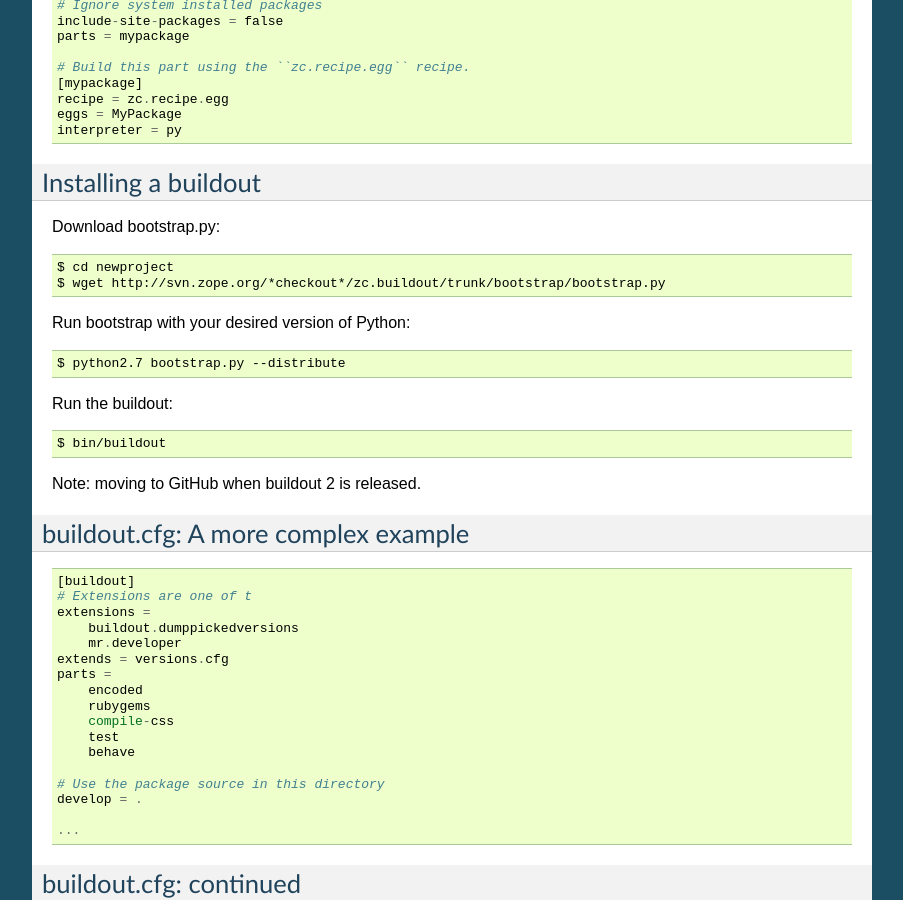
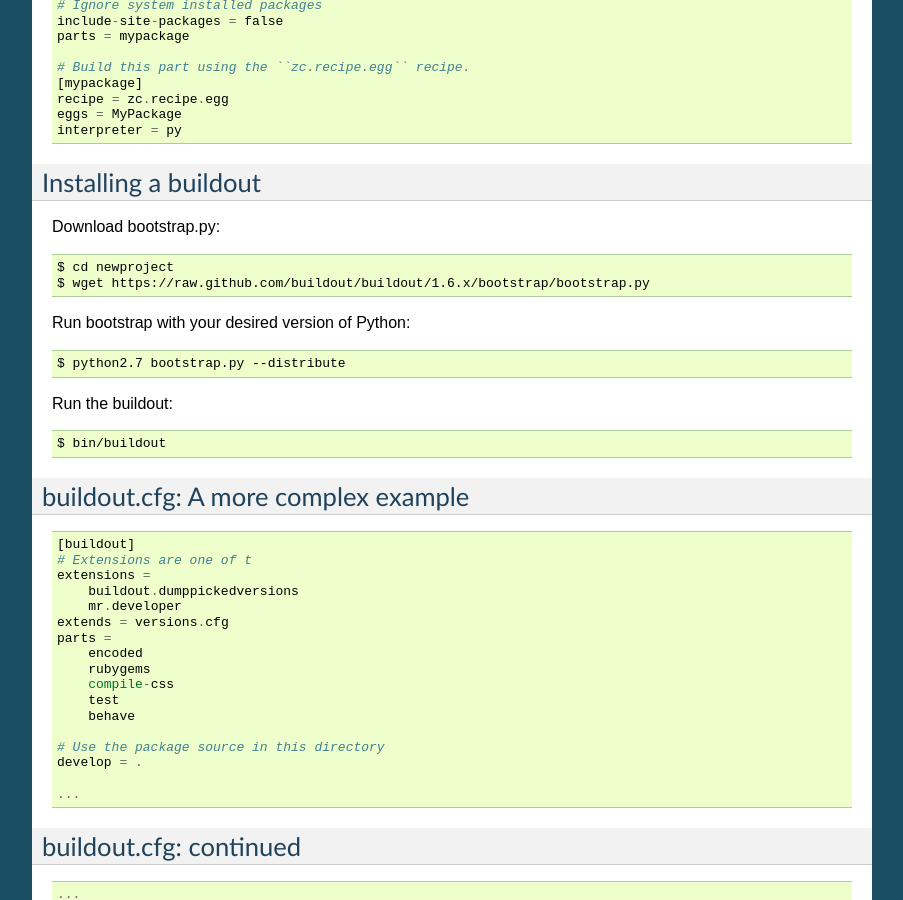
Before and after one commit to lrowe/packaging-talk, a Sphinx documentation site: the page built from docs/index.rst, in a window 1280 px wide and 900 px high, scrolled down 4978 px. Shown: the whole window, without its empty margins (198-1101 px from the left). Built offline with Sphinx 7.4.7, drawn with Linux system fonts in a browser that asks for light colours; some of the changed lines change nothing that is shown.

Commit message:
Update bootstrap url.

```diff
--- a/docs/index.rst
+++ b/docs/index.rst
@@ -291,7 +291,7 @@ Installing a buildout
 Download bootstrap.py::
 
     $ cd newproject
-    $ wget http://svn.zope.org/*checkout*/zc.buildout/trunk/bootstrap/bootstrap.py
+    $ wget https://raw.github.com/buildout/buildout/1.6.x/bootstrap/bootstrap.py
 
 Run bootstrap with your desired version of Python::
 
@@ -300,8 +300,6 @@ Run bootstrap with your desired version of Python::
 Run the buildout::
 
     $ bin/buildout
-
-Note: moving to GitHub when buildout 2 is released.
 
 buildout.cfg: A more complex example
 ====================================
```
